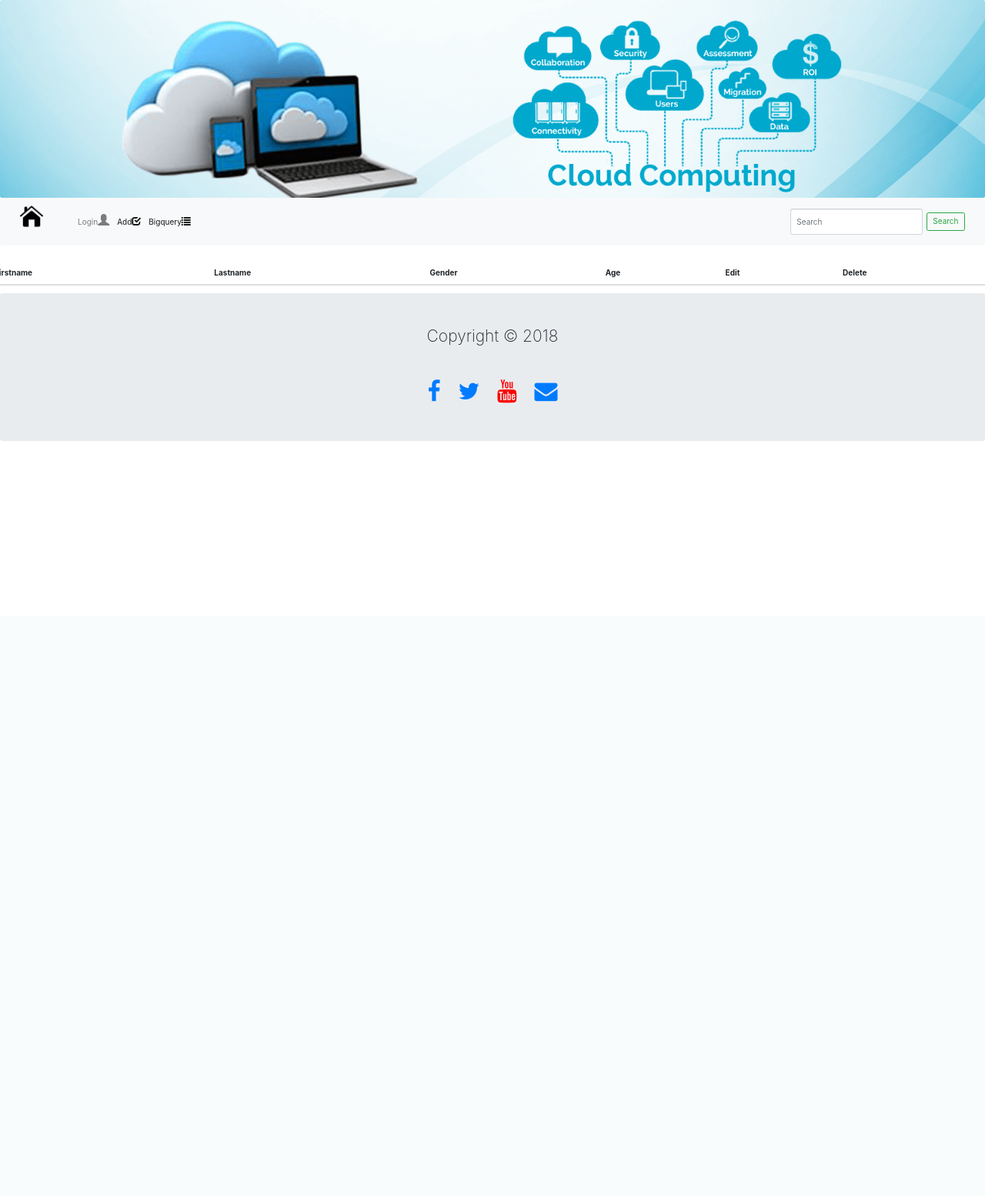
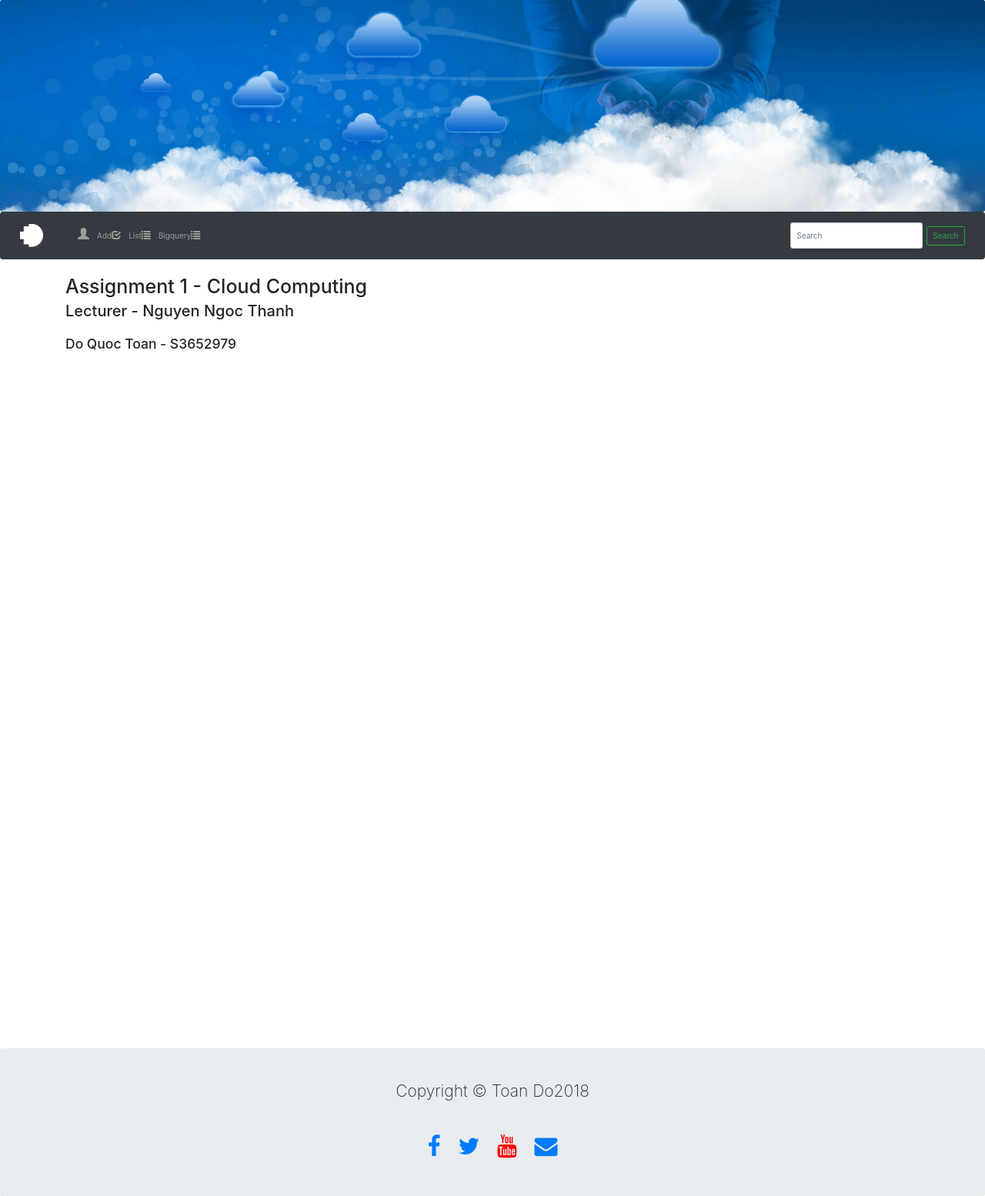
Before and after one commit to toando0612/php-CRUD-CSVStorage, a PHP site: page /plus/ in a window 1280 px wide. Shown: the whole page at 77% size. Before the commit the page ends 573 px from the top, so only its background shows below. Run offline with PHP 8.4, Linux system fonts and the light colour scheme; data that the repository does not hold is empty; some libraries are stand-ins or nearby versions.

Commit message:
final commit

```diff
--- a/actions/delete_lecturer.php
+++ b/actions/delete_lecturer.php
@@ -12,7 +12,7 @@ fwrite($f,$data_string);
 fclose($f);
 
 $_SESSION['message'] =  array(
-    'text' => 'You will never see this info again!! <3',
+    'text' => 'You will never see this info again ! 🖤',
     'type' => 'danger'
 );
 
--- a/actions/submit_lecturer.php
+++ b/actions/submit_lecturer.php
@@ -32,7 +32,7 @@
             // 	(3) Close the file
             fclose($f);
             $_SESSION['message'] = array(
-                'text' => 'Lecturer has been added.',
+                'text' => 'Lecturer has been added ! ❤️',
                 'type' => 'success'
             );
             //Redirect to home
@@ -57,7 +57,7 @@
             fclose($f);
             $_POST['e'] = 0;
             $_SESSION['message'] = array(
-            'text' => 'Edit successfully !',
+            'text' => 'Edit successfully ! 💚',
             'type' => 'success');
             //Redirect to home
             header('Location:../?url=list_lecturers');
--- a/index.php
+++ b/index.php
@@ -7,6 +7,7 @@ session_start();
 <html>
     <head>
         <title>Education System</title>
+        <meta charset="UTF-8">
         <link rel="stylesheet" href="https://maxcdn.bootstrapcdn.com/bootstrap/4.1.3/css/bootstrap.min.css">
         <link rel="stylesheet" href="https://maxcdn.bootstrapcdn.com/bootstrap/3.3.7/css/bootstrap.min.css">
         <link rel="stylesheet" href="https://maxcdn.bootstrapcdn.com/bootstrap/4.0.0/css/bootstrap.min.css">
@@ -43,7 +44,7 @@ session_start();
                 unset($_SESSION['message']['text']);
             }
 
-            define('DEFAULT_PAGE','list_lecturers');
+            define('DEFAULT_PAGE','about');
 
 
             if(isset($_GET['url'])) {
--- a/layouts/footer.php
+++ b/layouts/footer.php
@@ -1,5 +1,5 @@
-<div class="jumbotron text-center  -bottom" class=" text-center" style="margin-bottom:0;">
-    <p class="txt-railway">Copyright &copy; <?php echo date('Y') ?></p>
+<div class="jumbotron text-center" class=" text-center" style="margin-bottom:0; margin-top: 900px">
+    <p class="txt-railway">Copyright &copy; Toan Do<?php echo date('Y') ?></p>
     <br />
     <a href="https://www.facebook.com/toan.do.0612"><i class="fa fa-facebook fa-3x social" style="margin: 10px"></i></a>
     <a href="https://twitter.com/doquoctoan0612"><i class="fa fa-twitter fa-3x social" style="margin: 10px"></i></a>
--- a/layouts/header.php
+++ b/layouts/header.php
@@ -1,3 +1,3 @@
 <div class="jumbotron-fluid">
-    <img src="style/images/cloud-banner.png" class="img-fluid rounded" alt="">
+    <img src="style/images/header.jpg" class="img-fluid rounded" alt="">
 </div>
--- a/layouts/navbar.php
+++ b/layouts/navbar.php
@@ -1,17 +1,20 @@
-<nav class="navbar navbar-expand-lg navbar-light bg-light">
-        <a class="navbar-brand" href="./?url=list_lecturers">
-            <img src="style/icons/home.png" width="30" height="30" class="" alt="" >
+<nav class="navbar navbar-expand-lg navbar-dark bg-dark">
+        <a class="navbar-brand" href="./?url=about">
+            <img src="style/icons/RMIT_Logo_mono.png" width="30" height="30" style="margin-top: 6px" alt="" >
         </a>
 
     <div class="collapse navbar-collapse" id="navbarSupportedContent">
         <ul class="navbar-nav mr-auto">
             <li class="nav-item">
-                <a class="nav-link" href="#">Login<span class="glyphicon glyphicon-user" style="font-size:15px"></span></a>
+                <a class="nav-link" href="./?url=about"><span class="glyphicon glyphicon-user" style="font-size:15px"></span></a>
             </li>
-            <li class="nav-item active">
+            <li class="nav-item">
                 <a class="nav-link" href="./?url=form_lecturers">Add<span class="glyphicon glyphicon-check" style="font-size:12px"></span></a>
             </li>
-            <li class="nav-item active">
+            <li class="nav-item">
+                <a class="nav-link" href="./?url=list_lecturers">List<span class="glyphicon glyphicon-list" style="font-size:12px"></span></a>
+            </li>
+            <li class="nav-item">
                 <a class="nav-link" href="./?url=list_bq_lecturers">Bigquery<span class="glyphicon glyphicon-list" style="font-size:12px"></span></a>
             </li>
 <!--            <li class="nav-item dropdown">-->
--- /dev/null
+++ b/views/about.php
@@ -0,0 +1,10 @@
+<div class="container">
+    <h1>Assignment 1 - Cloud Computing</h1>
+    <h2>Lecturer - Nguyen Ngoc Thanh</h2>
+    <br>
+    <h3>
+        Do Quoc Toan - S3652979
+    </h3>
+
+
+</div>
--- a/views/list_bq_lecturers.php
+++ b/views/list_bq_lecturers.php
@@ -2,9 +2,9 @@
 session_start();
 require_once 'php/google-api-php-client/vendor/autoload.php';
 ?>
-<div class="row justify-content-center">
+<div class="justify-content-center">
     <table class="table">
-        <thead>
+        <thead class="thead-light">
         <tr>
             <th>Firstname</th>
             <th>Lastname</th>
--- a/views/list_lecturers.php
+++ b/views/list_lecturers.php
@@ -1,6 +1,6 @@
-<div class="row justify-content-center">
+<div class="justify-content-center">
     <table class="table">
-        <thead>
+        <thead class="thead-light">
         <tr>
             <th>Firstname</th>
             <th>Lastname</th>
```
Also changed, not shown: Readme.txt (added), style/icons/RMIT_Logo_mono.png (added), style/images/header.jpg (added).
